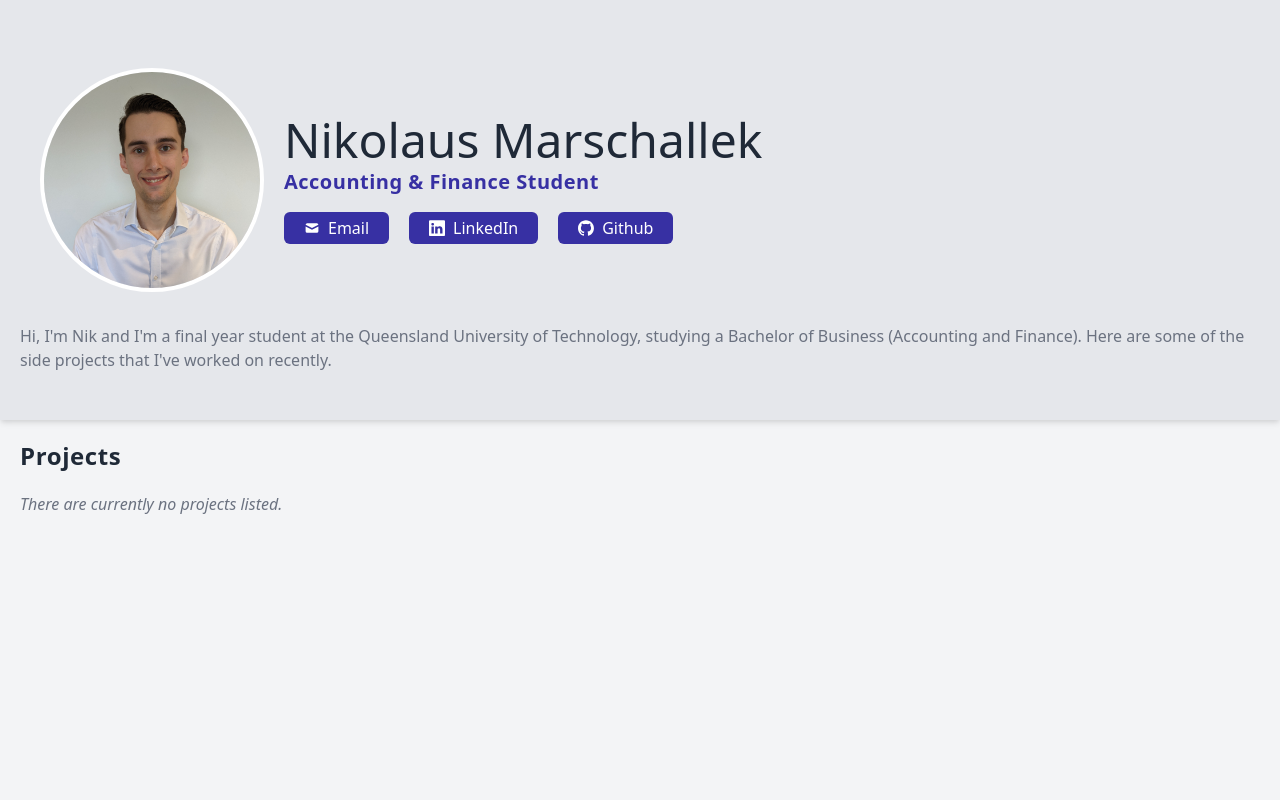
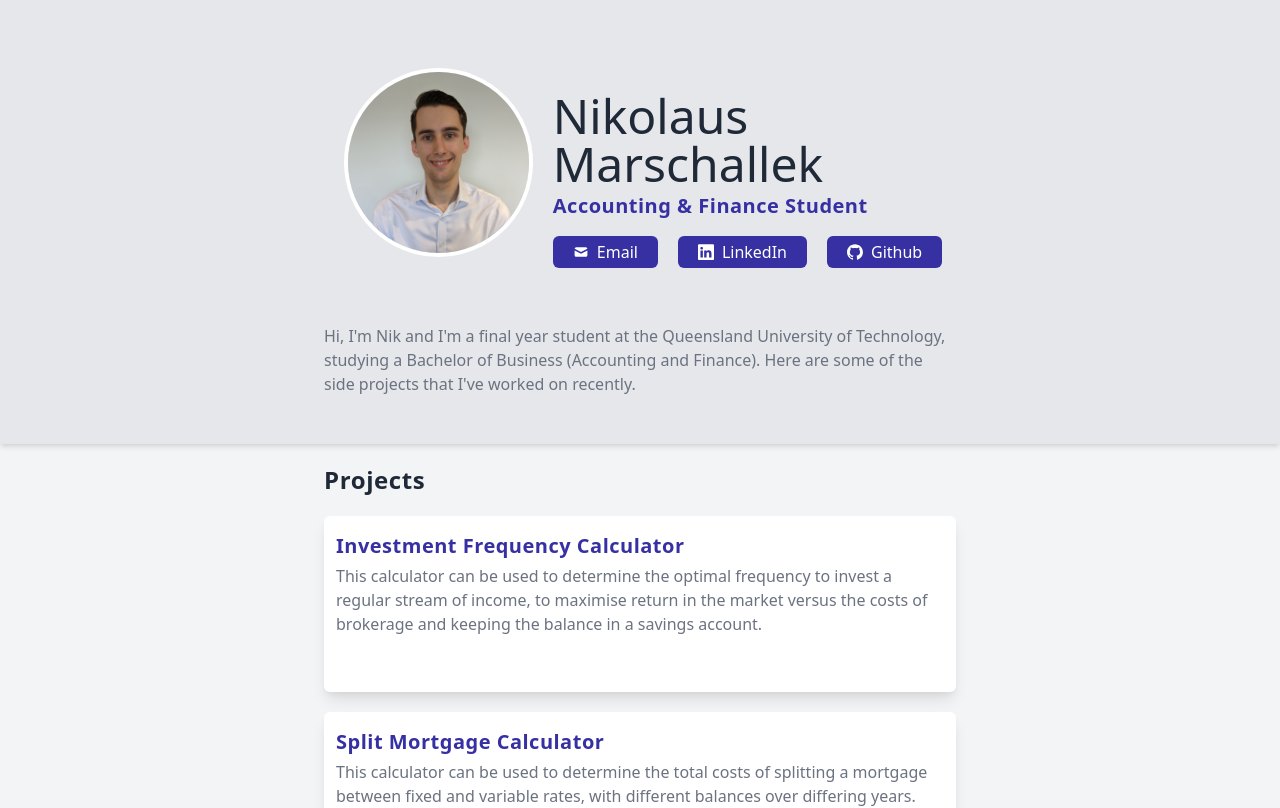
Before and after one commit to nmarschallek/nmarschallek.github.io, a Vue app: page / in a window 1280 px wide. Shown: the top 808 px of the page. Built offline with nearby package versions, Linux system fonts and the light colour scheme.

Commit message:
list projects

```diff
--- a/src/App.vue
+++ b/src/App.vue
@@ -1,7 +1,7 @@
 <template>
-  <div class="bg-gray-100 h-screen">
+  <div class="bg-gray-100 min-h-screen">
     <div class="space-y-5 bg-gray-200 shadow-md">
-      <div class="container mx-auto flex flex-col space-y-3 py-12 px-5">
+      <div class="container mx-auto flex flex-col space-y-3 py-12 max-w-2xl px-5">
         <div class="flex sm:flex-row flex-col">
           <div class="w-56 h-56 m-5 mx-auto sm:mx-5">
             <img src="./assets/headshot.png" class="rounded-full border border-4 border-white">
@@ -30,18 +30,15 @@
       </div>
     </div>
 
-    <div class="container mx-auto pb-10 px-5">
+    <div class="container mx-auto pb-10 max-w-2xl px-5">
       <h2 class="text-2xl font-semibold tracking-wide text-gray-800 py-5">Projects</h2>
       <ul v-if="projects.length" class="space-y-5">
         <a
           v-for="project in projects"
           :href="project.url"
           target="_blank"
-          class="bg-white shadow-lg rounded-md p-3 flex flex-row space-x-5 h-52 hover:shadow-xl"
+          class="bg-white shadow-lg rounded-md p-3 flex flex-row space-x-5 h-44 hover:shadow-xl"
         >
-          <div class="bg-blue-300 w-2/3 h-full">
-
-          </div>
           <div>
             <h3 class="text-xl text-indigo-800 font-semibold tracking-wide py-1">{{ project.title }}</h3>
             <p class="text-gray-500">{{ project.body }}</p>
@@ -56,7 +53,24 @@
 <script setup>
 import { reactive } from "vue"
 
-let projects = reactive([])
+let projects = reactive([
+  {
+    title: 'Investment Frequency Calculator',
+    url: 'https://marschallek.me/finance-calculators/#/',
+    body: 'This calculator can be used to determine the optimal frequency to invest a regular stream of income, to maximise return in the market versus the costs of brokerage and keeping the balance in a savings account.'
+  },
+  {
+    title: 'Split Mortgage Calculator',
+    url: 'https://marschallek.me/finance-calculators/#/loan',
+    body: 'This calculator can be used to determine the total costs of splitting a mortgage between fixed and variable rates, with different balances over differing years.'
+  },
+  {
+    title: 'Mortgage Cost Calculator',
+    url: 'https://marschallek.me/finance-calculators/#/mortgage',
+    body: 'This calculator can be used to display the time it would take to pay off a mortgage depending on factors such as rate and monthly payment.'
+  },
+])
+
 let links = reactive([
   {
     text: 'Email',
```
